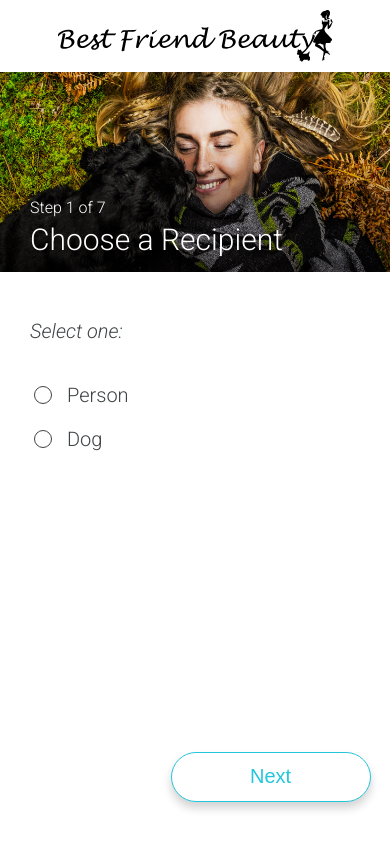
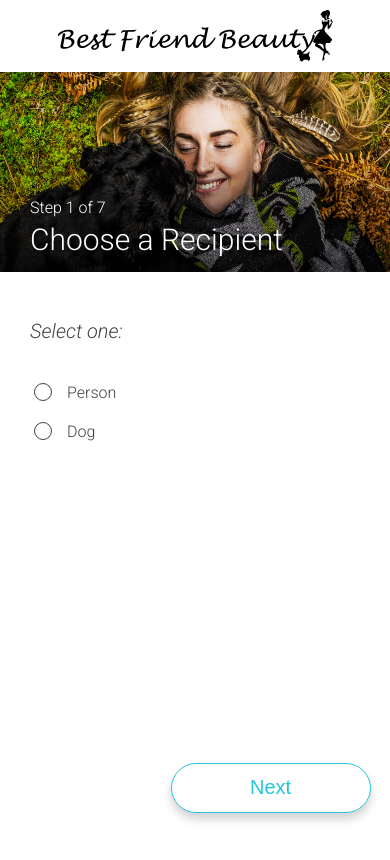
Before and after one commit to chrisfoster22/BFB-2, a React (Create React App) app: page / in a window 390 px wide. Shown: the top 860 px of the page. Built offline with nearby package versions, Linux system fonts and the light colour scheme; what shopify-buy would draw is missing.

Commit message:
Fix mobile styling for options.

```diff
--- a/src/components/App.js
+++ b/src/components/App.js
@@ -111,9 +111,10 @@ class App extends Component {
 
     componentWillMount() {
         let windowWidth = window.innerWidth;
+        let mobile = windowWidth < 768;
         let headerHeight = windowWidth * .55 / 2.4
-        let selectorHeight = 500 - headerHeight;
-        this.setState({headerHeight, selectorHeight, windowWidth})
+        let selectorHeight = 600 - headerHeight;
+        this.setState({headerHeight, selectorHeight, windowWidth, mobile})
     }
 
     componentDidMount() {
@@ -123,13 +124,12 @@ class App extends Component {
     render() {
         let currentStep = this.state.steps[this.state.currentStep];
         let disabled = this.state.currentStep === 8 ? this.state.selection.customName.length === 0 :  currentStep.selection.length < 1
-        let mobile = this.state.windowWidth < 768;
 
         if (this.state.currentStep === 9) {
           return(
               <div>
                   <SidePanel selection={this.state.selection} current={this.state.currentStep}/>
-                  <div style={styles.buttonContainer}>
+                  <div style={this.state.mobile ? {...styles.buttonContainer, ...styles.mobileBtnContainer } : styles.buttonContainer}>
                       <Button link={true} hidden={false} click={this.prevStep.bind(this)} text="< Back"/>
                       <Button
                           cartUrl={this.state.cartUrl}
@@ -164,13 +164,13 @@ class App extends Component {
 
                         {this.getSelectionPanel.bind(this, currentStep)()}
                     </div>
-                    <div style={styles.buttonContainer}>
+                    <div style={this.state.mobile ? {...styles.buttonContainer, ...styles.mobileBtnContainer} : styles.buttonContainer}>
                         <Button link={true} hidden={currentStep.type === "recipient"} click={this.prevStep.bind(this)} text="< Back"/>
                         <Button
-                            cartUrl={(this.state.currentStep === 8 && !mobile) || (this.state.currentStep === 9) ? this.state.cartUrl : null}
+                            cartUrl={(this.state.currentStep === 8 && !this.state.mobile) || (this.state.currentStep === 9) ? this.state.cartUrl : null}
                             disabled={disabled}
                             click={this.nextStep.bind(this)}
-                            text={(this.state.currentStep === 8 && !mobile) || (this.state.currentStep === 9) ? "Add to Cart" : "Next"}/>
+                            text={(this.state.currentStep === 8 && !this.state.mobile) || (this.state.currentStep === 9) ? "Add to Cart" : "Next"}/>
                     </div>
                 </main>
               <aside style={styles.sidePanelContainer} className="side-panel">
@@ -262,6 +262,7 @@ class App extends Component {
                 )
             default:
                 return( <Selector
+                    mobile={this.state.mobile}
                     step={currentStep}
                     height={this.state.selectorHeight}
                     options={this.getOptions()}
@@ -274,10 +275,11 @@ class App extends Component {
 
     updateDimensions() {
         let windowWidth = window.innerWidth;
+        let mobile = windowWidth < 768;
         let headerWidth = ReactDOM.findDOMNode(this.header).getBoundingClientRect().width;
         let headerHeight = headerWidth / 2.4;
-        let selectorHeight = 500 - headerHeight;
-        this.setState({headerHeight, selectorHeight, windowWidth})
+        let selectorHeight = 540 - headerHeight;
+        this.setState({headerHeight, selectorHeight, windowWidth, mobile})
     }
 }
 
@@ -322,6 +324,12 @@ const styles = {
         left: 0,
         margin: "auto",
         boxSizing: "border-box"
+    },
+    mobileBtnContainer: {
+      position: "fixed",
+      bottom: 0,
+      padding: "3% 0 8%",
+      backgroundColor: "white"
     }
 }
 
--- a/src/components/Selector.js
+++ b/src/components/Selector.js
@@ -21,7 +21,7 @@ export default class Selector extends Component {
         return(
             <div style={styles.optionsContainer}>
                 <h2 style={styles.message}>{this.props.step.message}</h2>
-                <div style={{...styles.options, height: this.props.height, fontSize: fontSize}}>{options}</div>
+                <div style={this.props.mobile ? {...styles.options, ...styles.optionsMobile} : {...styles.options, height: this.props.height, fontSize: fontSize}}>{options}</div>
             </div>
         )
     }
@@ -41,6 +41,10 @@ const styles = {
       overflowX: "scroll",
       overflowY: "scroll"
   },
+  optionsMobile: {
+    paddingBottom: "10%",
+    height: 600
+  },
   message: {
       marginBottom: 30,
       color: "#3F4345",
--- a/src/components/SidePanel.js
+++ b/src/components/SidePanel.js
@@ -64,7 +64,7 @@ export default class SidePanel extends Component {
 
 const styles = {
     sidePanel: {
-        padding: "5% 10%"
+        padding: "5% 9%"
     },
     logo: {
         marginBottom: 45
```
